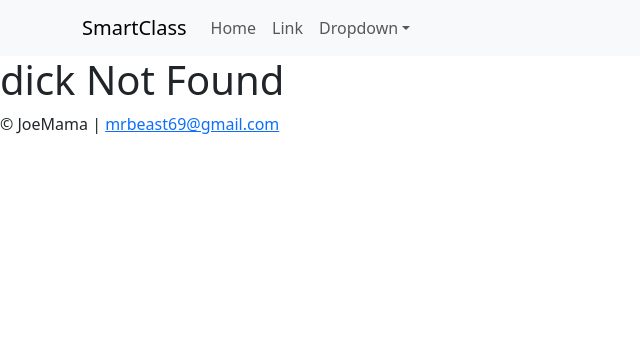
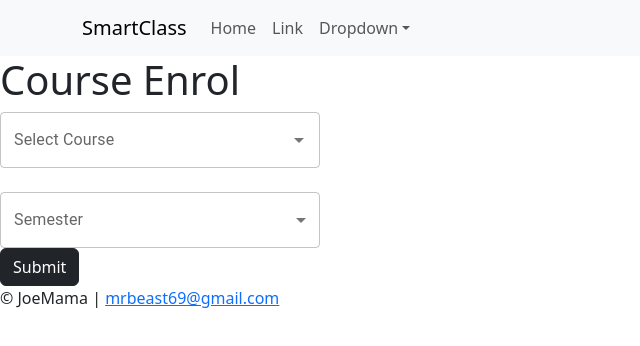
Before and after one commit to MattPChoy/SmartLearn, a React (Create React App) app in the folder frontend/: page /enrol in a window 1280 px wide. Before the commit this address had no page. Shown: the top 346 px of the page, without its empty margins (0-640 px from the left). Built offline with nearby package versions, Linux system fonts and the light colour scheme.

Commit message:
feat course enrol page created

```diff
--- a/frontend/package.json
+++ b/frontend/package.json
@@ -3,6 +3,9 @@
   "version": "0.1.0",
   "private": true,
   "dependencies": {
+    "@emotion/react": "^11.11.1",
+    "@emotion/styled": "^11.11.0",
+    "@mui/material": "^5.13.6",
     "@testing-library/jest-dom": "^5.16.5",
     "@testing-library/react": "^13.4.0",
     "@testing-library/user-event": "^13.5.0",
--- a/frontend/src/App.js
+++ b/frontend/src/App.js
@@ -2,6 +2,7 @@ import { BrowserRouter, Routes, Route } from "react-router-dom";
 import Home from "./pages/Home";
 import Header from "./components/Header";
 import Footer from "./components/Footer";
+import CourseEnrol from "./pages/CourseEnrol";
 
 function App() {
   return (
@@ -9,6 +10,7 @@ function App() {
       <Header />
       <Routes>
         <Route path="/" element={<Home />} />
+        <Route path="/enrol" element={<CourseEnrol/>} />
         <Route path="*" element={<h1>dick Not Found</h1>} />
       </Routes>
       <Footer />
--- /dev/null
+++ b/frontend/src/pages/CourseEnrol.js
@@ -0,0 +1,59 @@
+import React from "react";
+import AutoComplete from '@mui/material/Autocomplete'
+import { TextField } from "@mui/material";
+import { Button } from "react-bootstrap";
+import Select from "@mui/material/Select";
+import FormControl from "@mui/material/FormControl";
+import InputLabel from "@mui/material/InputLabel";
+import MenuItem from "@mui/material/MenuItem";
+import { useState } from "react";
+
+
+function CourseEnrol() {
+  const course = ['老干妈', 'ELEC2301', 'MATH6969']
+  const semesters = [1,2,3]
+  const year = 2023;
+  const [sem, setSem] = useState('');
+
+  const buttonEvent = () => {
+    console.log('hello')
+  }
+
+  const handleChange = (event) => {
+    setSem(event.target.value);
+  };
+
+  return (
+    <div class="w-25">
+        <h1>Course Enrol</h1>
+
+        <AutoComplete
+        className="w-100"
+          disablePortal
+          id="combo-box-demo"
+          options={course}
+          sx={{ width: 300 }}
+          renderInput={(params) => <TextField {...params} label="Select Course" />} />
+        <br/>
+        <FormControl fullWidth>
+          <InputLabel id="demo-simple-select-label">Semester</InputLabel>
+          <Select
+            labelId="demo-simple-select-label"
+            id="demo-simple-select"
+            value={sem}
+            label="Semester"
+            onChange={handleChange}
+          >
+
+          {semesters.map((semester, index) => (<MenuItem key={index} value={`${year}${semester}`}>
+            {`Semester ${semester}-${year}`}</MenuItem>))}
+          </Select>
+        </FormControl>
+
+        <Button className="btn btn-dark" onClick={buttonEvent}>Submit</Button>
+    </div>
+
+    );
+}
+
+export default CourseEnrol;
```
Also changed, not shown: 1 other file (tests, documents, lock files or other folders).
